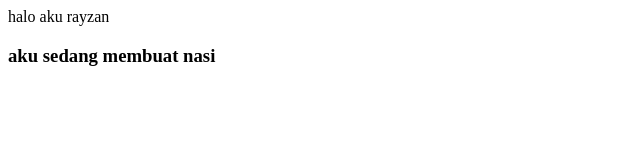
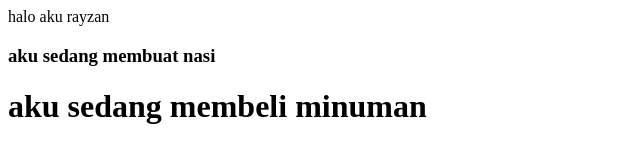
Before and after one commit to Janlearns/Prak-IMPL-Rayzan_fazri_ramdany, a plain HTML site: page index.html in a window 1280 px wide. Shown: the whole page, without its empty margins (0-640 px from the left). Drawn offline with Linux system fonts and the light colour scheme.

```diff
--- a/index.html
+++ b/index.html
@@ -8,5 +8,6 @@
     <p>halo aku rayzan</p>
     <h3>aku sedang membuat nasi
     </h3>
+    <h1> aku sedang membeli minuman</h1>
 </body>
 </html>
```
